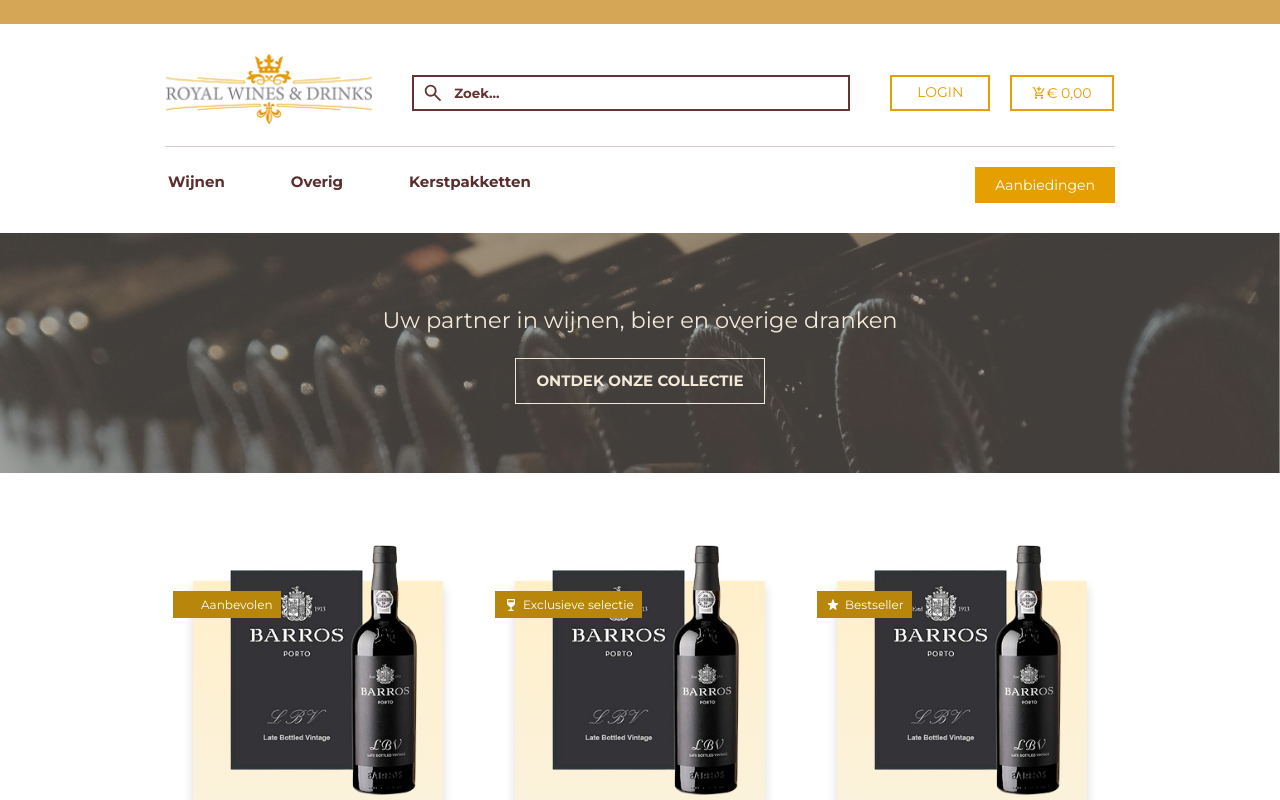
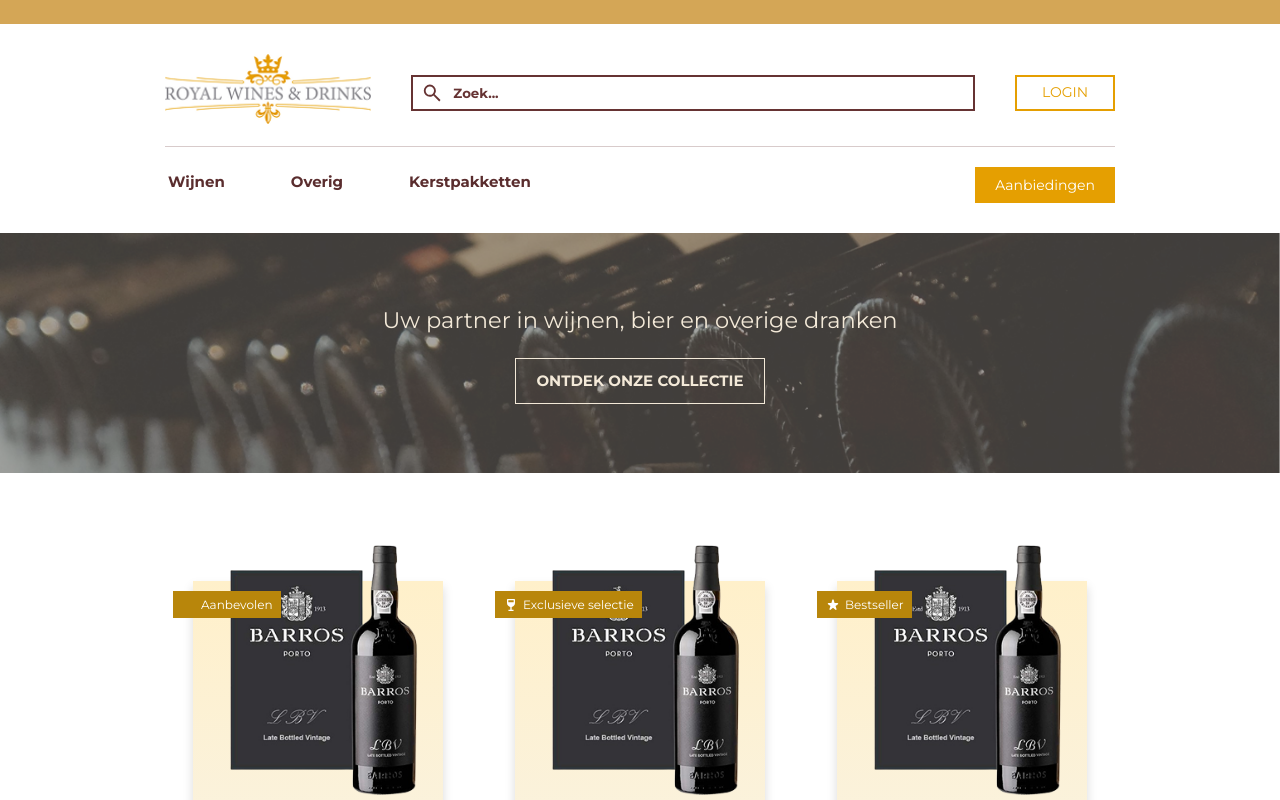
Before and after one commit to ScriptSonny/royal-wines, a Vue app: page / in a window 1280 px wide. Shown: the top 800 px of the page. Built offline with nearby package versions, Linux system fonts and the light colour scheme; some icons are missing; the HTML template or start-up script is replaced by a standard one.

Commit message:
removed logged in functionalities for not logged in users

```diff
--- a/src/components/MainHeader.vue
+++ b/src/components/MainHeader.vue
@@ -9,7 +9,7 @@
           <img src="@/assets/logo.png" alt="Royal Wines & Drinks" class="logo" />
         </router-link>
 
-        <div class="search-container">
+        <div :class="['search-container', { 'wide-search': !isLoggedIn }]">
           <Icon icon="material-symbols:search" color="#663333" width="24" style="margin: 8px;" />
           <input type="text" placeholder="Zoek..." class="search-input" aria-label="Zoekveld" v-model="searchQuery"
             @keyup.enter="handleSearch" />
@@ -20,7 +20,8 @@
           <router-link v-else to="/login" class="login-btn btn">
             LOGIN
           </router-link>
-          <button class="cart-btn btn">
+
+          <button v-if="isLoggedIn" class="cart-btn btn">
             <Icon icon="material-symbols:add-shopping-cart" /> € 0,00
           </button>
         </div>
@@ -220,6 +221,11 @@
   outline: none;
 }
 
+.wide-search {
+  max-width: 600px;
+  flex: 1;
+}
+
 .nav-link {
   color: #5A2D2E;
   font-weight: bold;
--- a/src/components/ProductCard.vue
+++ b/src/components/ProductCard.vue
@@ -6,12 +6,16 @@
     <img :src="image" alt="Product image" class="product-image" />
 
     <div class="product-info">
+      <div class="top-info">
         <h3>{{ title }}</h3>
         <p class="volume">{{ volume }} cl</p>
+      </div>
+      <div class="bottom-info">
         <p class="price" v-if="salesPrice">
           <span class="old-price">€ {{ price.toFixed(2) }}</span>
           <span class="discounted-price">€ {{ salesPrice.toFixed(2) }}</span>
         </p>
+      </div>
       <!-- Alleen tonen als ingelogd -->
       <p v-if="isLoggedIn">
         <span v-if="salesPrice" class="price">
@@ -27,7 +31,7 @@
         <router-link :to="`/product-info/${encodeURIComponent(title)}`" class="info-btn">
           INFO
         </router-link>
-        <button class="add-btn" @click="openOverlay">
+        <button v-if="isLoggedIn" class="add-btn" @click="openOverlay">
           <Icon icon="mdi:cart" />
           KIES
         </button>
--- a/src/views/ProductDetailView.vue
+++ b/src/views/ProductDetailView.vue
@@ -25,10 +25,11 @@
             <h1>{{ product.title }}</h1>
             <h2>{{ product.volume }} cl</h2>
 
-            <button class="add-btn" @click="openAddOverlay">
+            <button v-if="isLoggedIn" class="add-btn" @click="openAddOverlay">
               <Icon icon="mdi:cart" />
               TOEVOEGEN
             </button>
+            <div v-else class="add-btn placeholder-btn"></div>
 
             <hr />
 
@@ -204,6 +205,10 @@
 .product-info {
   width: 50%;
   color: #663333;
+}
+
+.placeholder-btn {
+  visibility: hidden;
 }
 
 .add-btn {
```
Lines whose indentation alone changed are shown as unchanged.
